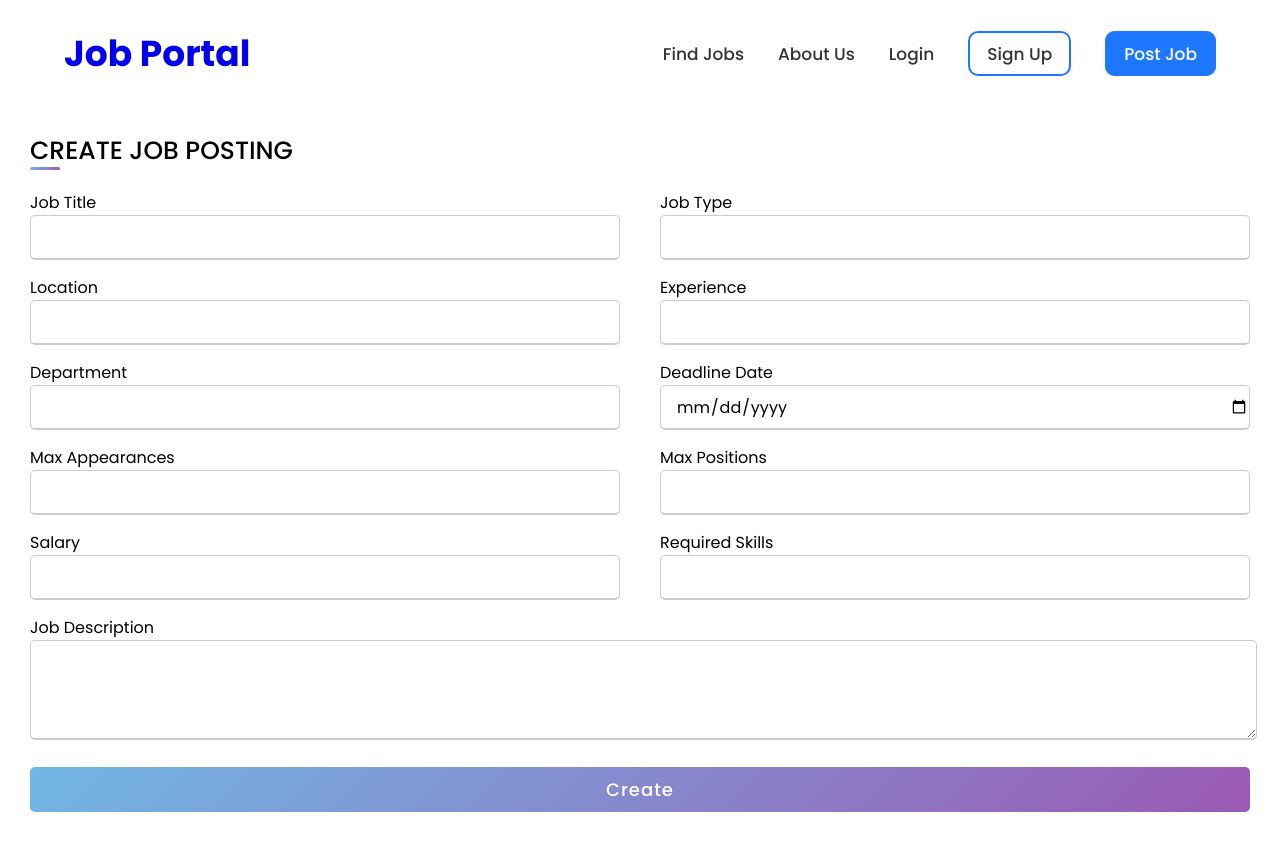
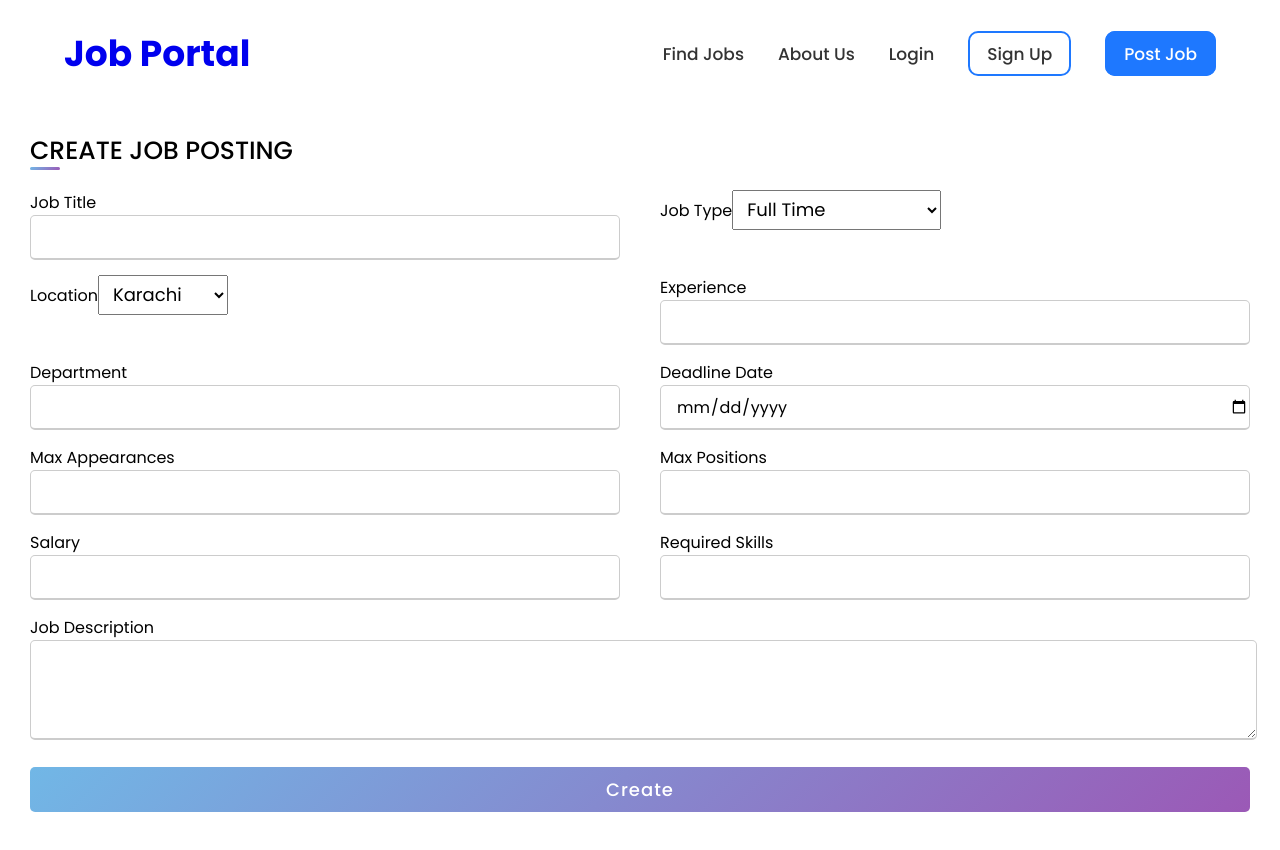
Before and after one commit to faizann7/jobportal, a React (Create React App) app in the folder frontend/: page /postjob in a window 1280 px wide. Shown: the top 850 px of the page. Built offline with nearby package versions, Linux system fonts and the light colour scheme.

Commit message:
dropdown added to job posting

```diff
--- a/frontend/package.json
+++ b/frontend/package.json
@@ -16,6 +16,7 @@
     "react-paginate": "^8.1.0",
     "react-router-dom": "^6.0.2",
     "react-scripts": "4.0.3",
+    "react-spinners": "^0.11.0",
     "react-split": "^2.0.13",
     "sass": "^1.43.4",
     "styled-components": "^5.3.3",
--- a/frontend/src/components/Cards/Cards.js
+++ b/frontend/src/components/Cards/Cards.js
@@ -5,7 +5,7 @@ import { Link } from "react-router-dom";
 import ReactPaginate from "react-paginate";
 import "../Pagination/pagination.scss";
 import daraz from "../../images/daraz.png";
-
+import ClipLoader from "react-spinners/ClipLoader";
 import { AiOutlineSearch } from "react-icons/ai";
 import { GrLocation } from "react-icons/gr";
 
@@ -54,6 +54,14 @@ const Cards = () => {
   };
 
   const [search, setSearch] = useState("");
+  const [loading, setLoading] = useState(false);
+
+  // useEffect(() => {
+  //   setLoading(true);
+  //   setTimeout(() => {
+  //     setLoading(false);
+  //   }, 1000);
+  // }, []);
   const searchFilter = (s) => {
     console.log(search);
     axios
@@ -75,6 +83,10 @@ const Cards = () => {
   };
 
   useEffect(() => {
+    setLoading(true);
+    setTimeout(() => {
+      setLoading(false);
+    }, 1000);
     console.log(value);
     const ff = (v) => {
       axios
@@ -123,7 +135,11 @@ const Cards = () => {
           <input type="text" placeholder="UNDER CONSTRUCTION.." />
         </div>
       </div>
-
+      {loading ? (
+        <div className="loader">
+          <ClipLoader color={"#1a75e8"} loading={loading} size={130} />
+        </div>
+      ) : (
         <div className="cards">
           {jobs.map((job) => (
             <div className="data-card">
@@ -160,6 +176,7 @@ const Cards = () => {
             </div>
           ))}
         </div>
+      )}
       <div className="divpage">
         <ReactPaginate
           previousLabel={"Previous"}
--- a/frontend/src/components/Cards/cards.scss
+++ b/frontend/src/components/Cards/cards.scss
@@ -6,6 +6,9 @@
   //margin-left: 30px;
   //margin-right: 24px;
   justify-content: center;
+}
+.loader {
+  text-align: center;
 }
 
 .cat {
--- a/frontend/src/components/Naavbar.js
+++ b/frontend/src/components/Naavbar.js
@@ -56,7 +56,7 @@ const Naavbar = () => {
                 </Link>
               </li>
               <li>
-                <Link className="link" to="/findjobs">
+                <Link className="link" to="/myjobs">
                   My Jobs
                 </Link>
               </li>
--- a/frontend/src/pages/PostJob/PostJob.js
+++ b/frontend/src/pages/PostJob/PostJob.js
@@ -72,9 +72,11 @@ const PostJob = () => {
     } catch (error) {
       console.log(error.response.data.message); // this is the main part. Use the response property from the error object
       error.response.data.message && setError(error.response.data.message);
+      alert(error.response.data.message);
     }
   };
-
+  console.log(type);
+  console.log(location);
   return (
     <>
       <div className="container">
@@ -91,17 +93,28 @@ const PostJob = () => {
               </div>
               <div className="input-box">
                 <span>Job Type</span>
-                <input
-                  type="text"
+                <select
+                  className="dropdown"
+                  value={type}
                   onChange={({ target }) => setType(target.value)}
-                />
+                >
+                  <option value="Full Time">Full Time</option>
+                  <option value="Part Time">Part Time</option>
+                  <option value="Freelance/Contract">Freelance/Contract</option>
+                </select>
               </div>
               <div className="input-box">
                 <span>Location</span>
-                <input
-                  type="text"
+                <select
+                  className="dropdown"
+                  value={location}
                   onChange={({ target }) => setLocation(target.value)}
-                />
+                >
+                  <option value="Karachi">Karachi</option>
+                  <option value="Lahore">Lahore</option>
+                  <option value="Islamabad">Islamabad</option>
+                  <option value="Remote">Remote</option>
+                </select>
               </div>
               <div className="input-box">
                 <span>Experience</span>
--- a/frontend/src/pages/PostJob/postjob.scss
+++ b/frontend/src/pages/PostJob/postjob.scss
@@ -84,3 +84,10 @@
   transition: all 0.3s ease;
   background: linear-gradient(135deg, #71b7e6, #9b59b6);
 }
+.dropdown {
+  flex: 1;
+  height: 40px;
+  font-size: 18px;
+  padding-left: 10px;
+  cursor: pointer;
+}
```
Also changed, not shown: 1 other file (tests, documents, lock files or other folders). Lines whose indentation alone changed are shown as unchanged.
